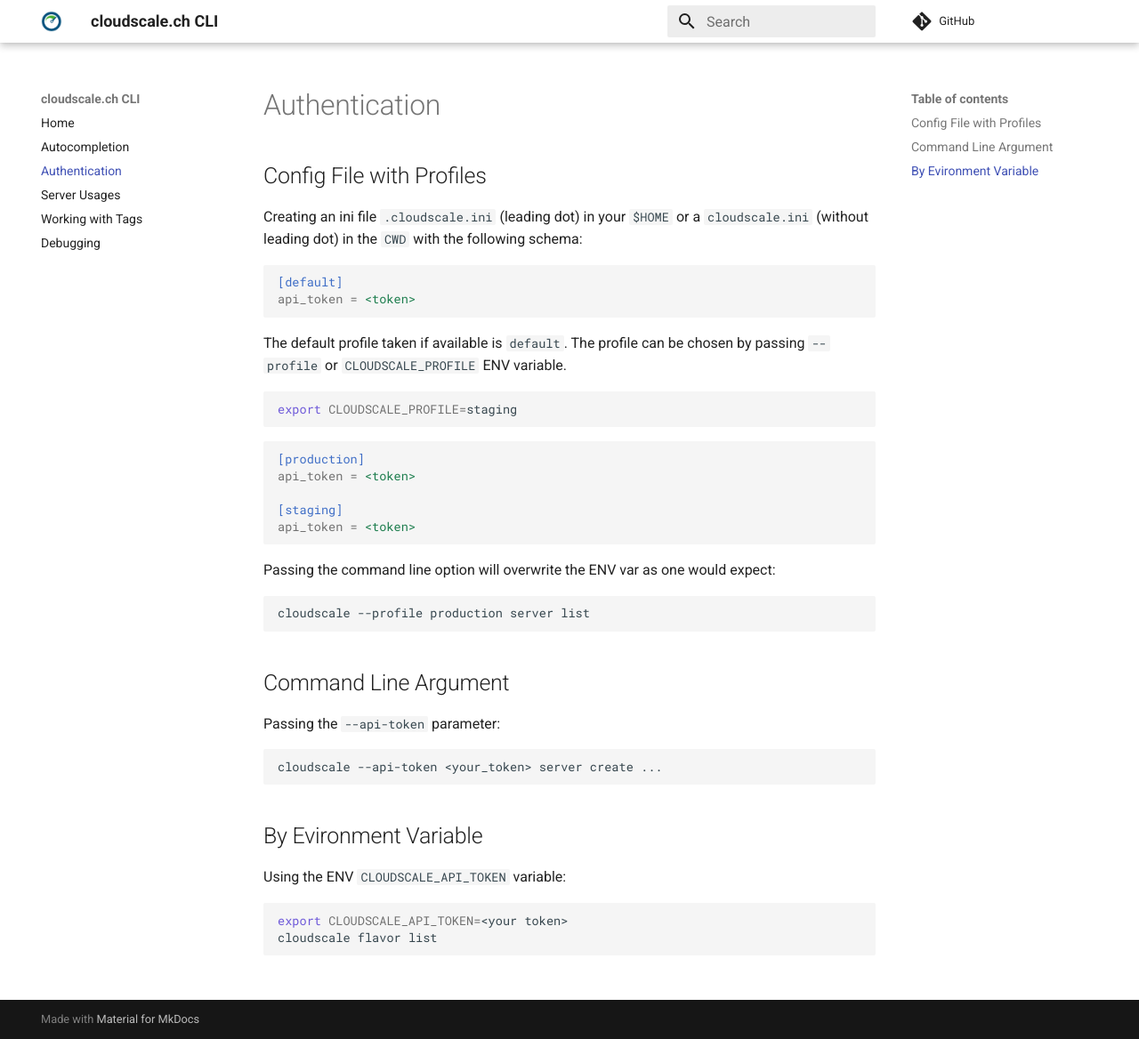
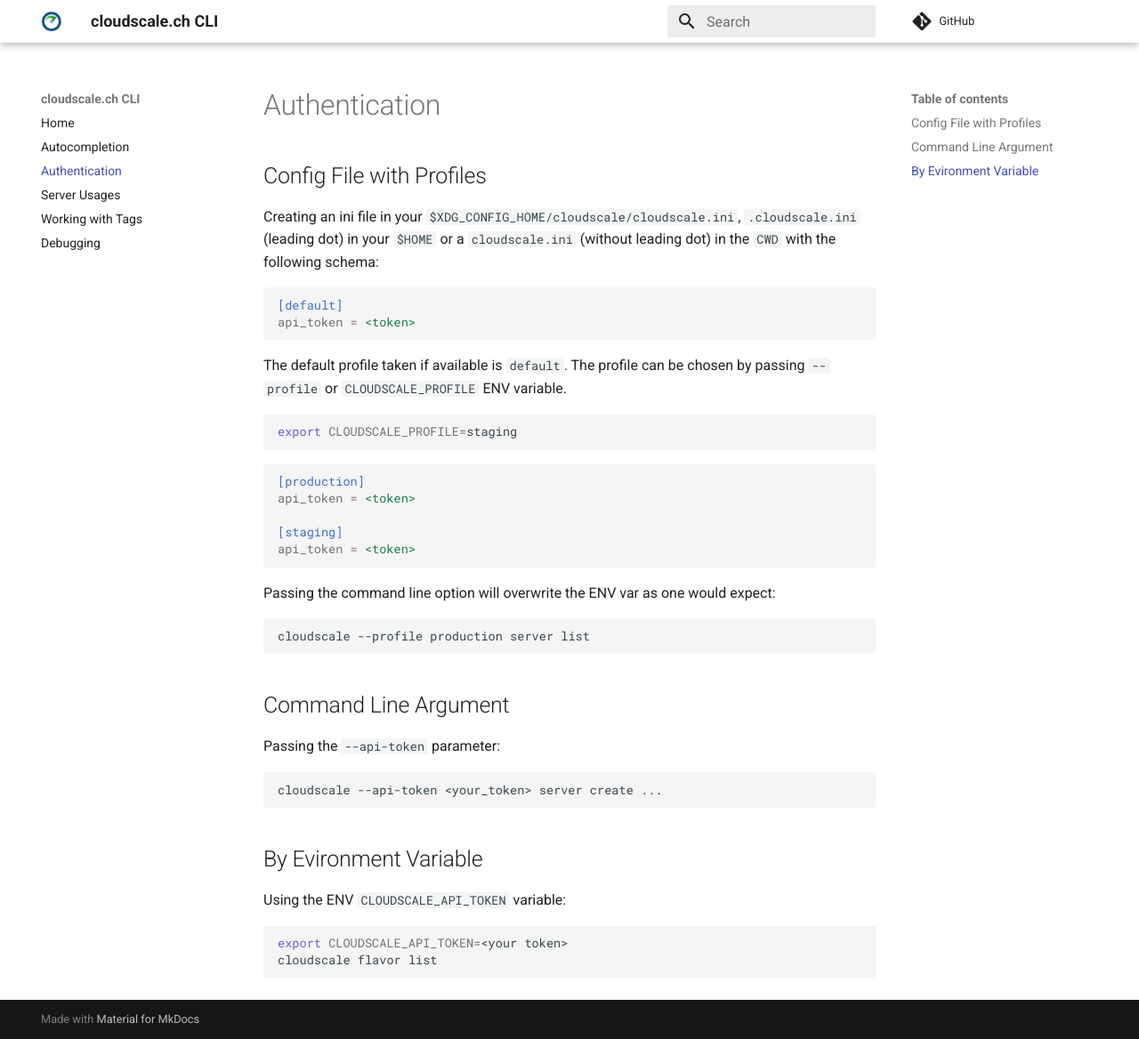
Before and after one commit to cloudscale-ch/cloudscale-cli, an MkDocs documentation site: the page built from docs/auth.md, in a window 1280 px wide and 1168 px high. Shown: the whole window at 89% size. Built offline with MkDocs 1.6.1 and Material for MkDocs 9.7.7, drawn with Linux system fonts in a browser that asks for light colours; comment, search, counter and statistics services are not loaded.

Commit message:
doc: auth: add xdg (#9)

```diff
--- a/docs/auth.md
+++ b/docs/auth.md
@@ -2,7 +2,7 @@
 
 ## Config File with Profiles
 
-Creating an ini file `.cloudscale.ini` (leading dot) in your `$HOME` or a `cloudscale.ini` (without leading dot) in the `CWD` with the following schema:
+Creating an ini file in your `$XDG_CONFIG_HOME/cloudscale/cloudscale.ini`, `.cloudscale.ini` (leading dot) in your `$HOME` or a `cloudscale.ini` (without leading dot) in the `CWD` with the following schema:
 
 ~~~ini
 [default]
--- a/requirements.txt
+++ b/requirements.txt
@@ -1,4 +1,4 @@
-cloudscale-sdk>=0.2.0
+cloudscale-sdk>=0.3.0
 click>=7.0.0
 tabulate
 pygments
```
